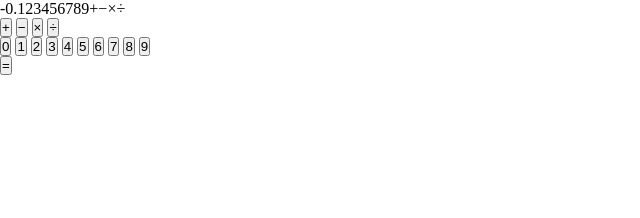
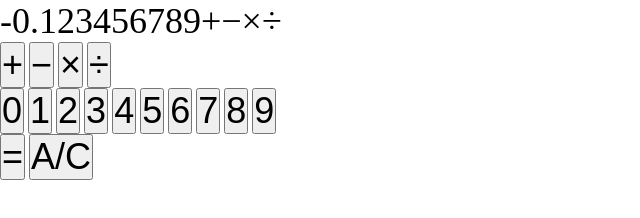
Before and after one commit to cbaronia/TOP-Calculator, a plain HTML site: page index.html in a window 1280 px wide. Shown: the whole page, without its empty margins (0-640 px from the left). Drawn offline with Linux system fonts and the light colour scheme.

Commit message:
Add clear button and basic styles for visibilty

```diff
--- a/index.html
+++ b/index.html
@@ -30,6 +30,7 @@
                 <button>9</button>
             </div>
             <button class="equalBtn">=</button>
+            <button class="clearBtn">A/C</button>
         </div>
     </div>
 </body>
--- a/styles.css
+++ b/styles.css
@@ -3,3 +3,11 @@
     padding: 0;
     box-sizing: inherit;
 }
+
+button {
+    font-size: 36px;
+}
+
+.display {
+    font-size: 36px;
+}
```
